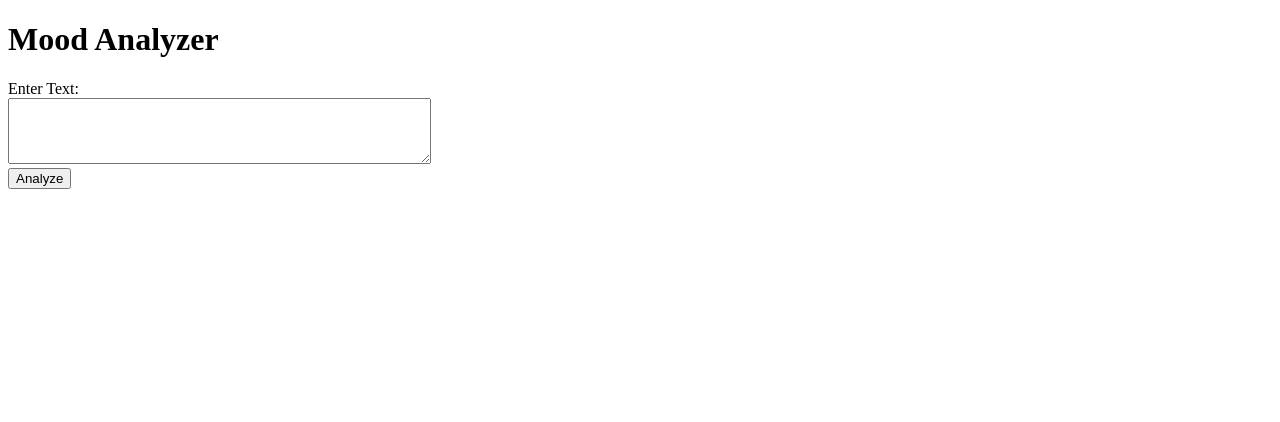
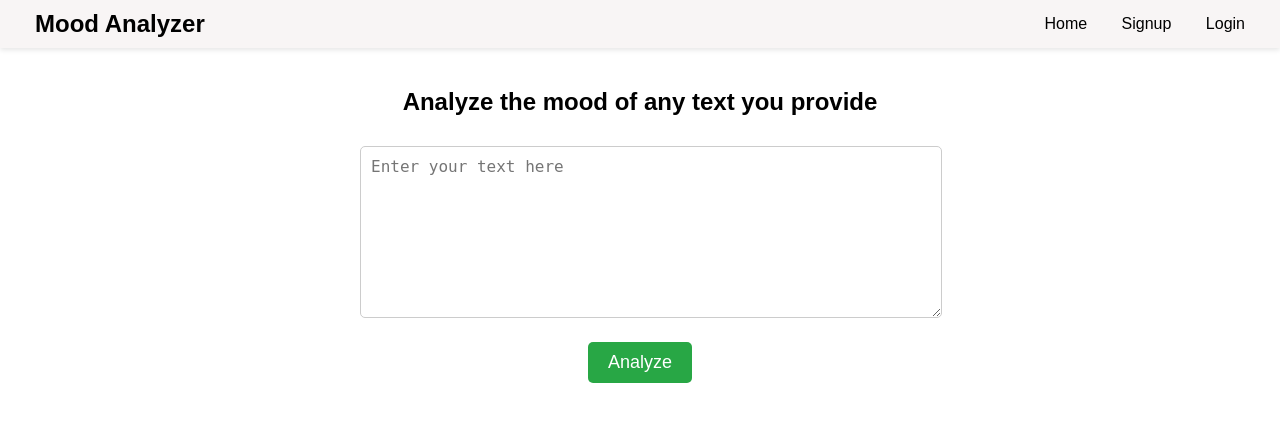
Before and after one commit to sharunnd/mood-analyzer, a Flask app: page / in a window 1280 px wide. Shown: the top 422 px of the page. Run offline with Flask 2, Linux system fonts and the light colour scheme.

Commit message:
home page css

```diff
--- a/mood_analyzer/app/__init__.py
+++ b/mood_analyzer/app/__init__.py
@@ -8,7 +8,10 @@ load_dotenv()
 
 # Initialize Flask app instance
 template_dir = os.path.abspath('templates')
-app = Flask(__name__, template_folder=template_dir)
+
+# Initialize Flask app instance with static URL path
+app = Flask(__name__, static_url_path='/mood_analyzer/static', template_folder=template_dir)
+
 
 # Configure Flask app with MongoDB URI from environment variables
 app.config['MONGO_URI'] = os.getenv('MONGO_URI')
--- a/mood_analyzer/app/routes.py
+++ b/mood_analyzer/app/routes.py
@@ -7,14 +7,14 @@ import os
 
 dashboard_bp = Blueprint('dashboard', __name__)
 
+
 @app.route('/', methods=['GET', 'POST'])
 def dashboard():
-    mood_result = None  # Initialize mood_result as None initially
+    mood_result = None
 
     if request.method == 'POST':
-        text = request.form['text']  # Get text from the form submission
+        text = request.form['text']
 
-        # Perform mood analysis using OpenAI API
         try:
             import openai
             openai.api_key = os.getenv('OPENAI_API_KEY')
@@ -22,14 +22,24 @@ def dashboard():
                 engine="text-davinci-003",
                 prompt=f"Analyze the mood of the following text: '{text}' and predict whether the mood of the text is Positive, Negative, or Neutral.",
                 max_tokens=50,
-                temperature =1.2
+                temperature=1.2
             )
             mood_result = response.choices[0].text.strip()
+
+            # Redirect to a new route with the mood analysis result
+            return redirect(url_for('mood_result_page', mood_result=mood_result))
+
         except Exception as e:
             print(f"Error: {e}")
             mood_result = "Error occurred during analysis."
 
     return render_template('index.html', mood_result=mood_result)
+
+
+@app.route('/result')
+def mood_result_page():
+    mood_result = request.args.get('mood_result', 'No result')  # Get mood_result from the URL parameter
+    return render_template('result.html', mood_result=mood_result)
 
 
 @app.route('/signup', methods=['GET', 'POST'])
--- /dev/null
+++ b/mood_analyzer/static/index.css
@@ -0,0 +1,51 @@
+
+body {
+    font-family: Arial, sans-serif;
+    margin: 0;
+    padding: 0;
+}
+
+.navbar {
+    background-color: #007bff;
+    color: #fff;
+    padding: 10px 0;
+}
+
+.container {
+    max-width: 600px;
+    margin: 0 auto;
+    padding: 20px;
+    box-sizing: border-box;
+}
+
+.heading {
+    text-align: center;
+    margin-bottom: 30px;
+}
+
+.form-group {
+    margin-bottom: 20px;
+}
+
+.textarea {
+    width: 100%;
+    height: 150px;
+    padding: 10px;
+    font-size: 16px;
+    border: 1px solid #ccc;
+    border-radius: 5px;
+}
+
+.submit-button {
+    background-color: #28a745;
+    color: #fff;
+    border: none;
+    padding: 10px 20px;
+    font-size: 18px;
+    border-radius: 5px;
+    cursor: pointer;
+}
+
+.mood-result {
+    margin-top: 20px;
+}
--- a/mood_analyzer/templates/index.html
+++ b/mood_analyzer/templates/index.html
@@ -1,22 +1,113 @@
 <!DOCTYPE html>
 <html lang="en">
-<head>
-    <meta charset="UTF-8">
-    <meta name="viewport" content="width=device-width, initial-scale=1.0">
+  <head>
+    <meta charset="UTF-8" />
+    <meta name="viewport" content="width=device-width, initial-scale=1.0" />
     <title>Mood Analyzer</title>
-</head>
-<body>
-    <h1>Mood Analyzer</h1>
+    <!-- Link to external CSS file -->
+    <link rel="stylesheet" href="/mood_analyzer/static/index.css" />
+    <style>
+      body {
+        font-family: Arial, sans-serif;
+        background-color: white;
+        margin: 0;
+        padding: 0;
+      }
 
-    <form method="POST" action="/">
-        <label for="text">Enter Text:</label><br>
-        <textarea id="text" name="text" rows="4" cols="50"></textarea><br>
-        <input type="submit" value="Analyze">
-    </form>
+      .navbar {
+        background-color: rgb(248, 245, 245);
+        padding: 10px 20px;
+        box-shadow: 0px 2px 5px rgba(0, 0, 0, 0.1);
+        display: flex;
+        justify-content: space-between;
+        align-items: center;
+      }
 
-    {% if mood_result %}
-    <h2>Mood Analysis Result:</h2>
-    <p>{{ mood_result }}</p>
-    {% endif %}
-</body>
+      .navbar a {
+        color: black;
+        text-decoration: none;
+        margin: 0 15px;
+        transition: 0.3s;
+      }
+
+      .navbar a:hover {
+        color: rgba(222, 10, 10, 0.692);
+        border-radius: 5px;
+      }
+
+      .navbar-brand {
+        font-size: 24px;
+        font-weight: bold;
+      }
+
+      .container {
+        max-width: 600px;
+        margin: 0 auto;
+        padding: 20px;
+        box-sizing: border-box;
+      }
+
+      .heading {
+        text-align: center;
+        margin-bottom: 30px;
+      }
+
+      .form-group {
+        margin-bottom: 20px;
+      }
+
+      .textarea {
+        width: 100%;
+        height: 150px;
+        padding: 10px;
+        font-size: 16px;
+        border: 1px solid #ccc;
+        border-radius: 5px;
+      }
+      .container {
+        text-align: center;
+      }
+      form button {
+        background: #d0e5f3;
+        border: none;
+        padding: 8px;
+        font-size: medium;
+        border-radius: 5px;
+      }
+      form button:hover{
+        background: rgb(251, 250, 250);
+        color:#0993e8;
+      }
+    </style>
+  </head>
+
+  <body>
+    <!-- Navbar -->
+    <div class="navbar">
+      <div><a class="navbar-brand" href="/">Mood Analyzer</a></div>
+      <div>
+        <a href="/">Home</a>
+        <a href="/signup">Signup</a>
+        <a href="/login">Login</a>
+      </div>
+    </div>
+
+    <!-- Main Content -->
+    <div class="container">
+      <h2 class="heading">Analyze the mood of any text you provide</h2>
+      <form method="POST" action="/">
+        <div class="form-group">
+          <textarea
+            class="textarea"
+            id="text"
+            name="text"
+            rows="4"
+            placeholder="Enter your text here"
+            required
+          ></textarea>
+        </div>
+        <button type="submit" class="submit-button">Analyze</button>
+      </form>
+    </div>
+  </body>
 </html>
--- a/mood_analyzer/templates/login.html
+++ b/mood_analyzer/templates/login.html
@@ -1,8 +1,10 @@
 <!DOCTYPE html>
 <html lang="en">
 <head>
-    <!-- Add necessary meta tags and stylesheets here -->
+    <meta charset="UTF-8">
+    <meta name="viewport" content="width=device-width, initial-scale=1.0">
     <title>Login</title>
+    <link rel="stylesheet" href="https://stackpath.bootstrapcdn.com/bootstrap/4.5.2/css/bootstrap.min.css">
 </head>
 <body>
     <h1>Login</h1>
--- a/mood_analyzer/templates/signup.html
+++ b/mood_analyzer/templates/signup.html
@@ -1,8 +1,10 @@
 <!DOCTYPE html>
 <html lang="en">
 <head>
-    <!-- Add necessary meta tags and stylesheets here -->
+    <meta charset="UTF-8">
+    <meta name="viewport" content="width=device-width, initial-scale=1.0">
     <title>Sign Up</title>
+    <link rel="stylesheet" href="https://stackpath.bootstrapcdn.com/bootstrap/4.5.2/css/bootstrap.min.css">
 </head>
 <body>
     <h1>Sign Up</h1>
```
Also changed, not shown: mood_analyzer/app.py (deleted, +0 -10 lines), mood_analyzer/templates/result.html (+18 -0 lines), mood_analyzer/static/scripts.js (deleted), mood_analyzer/static/styles.css (deleted).
